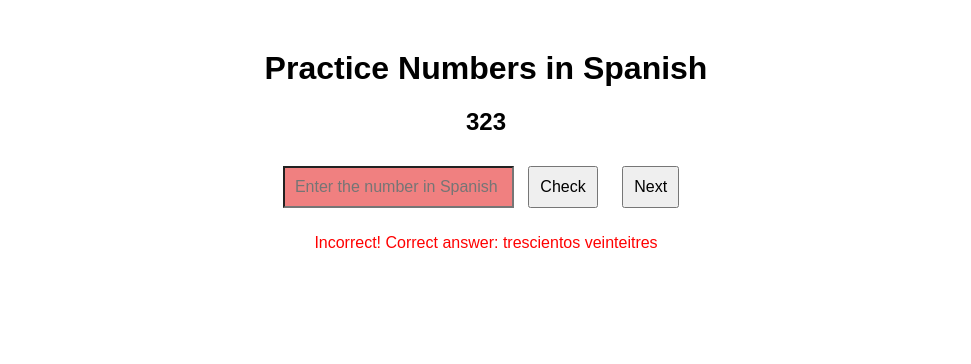
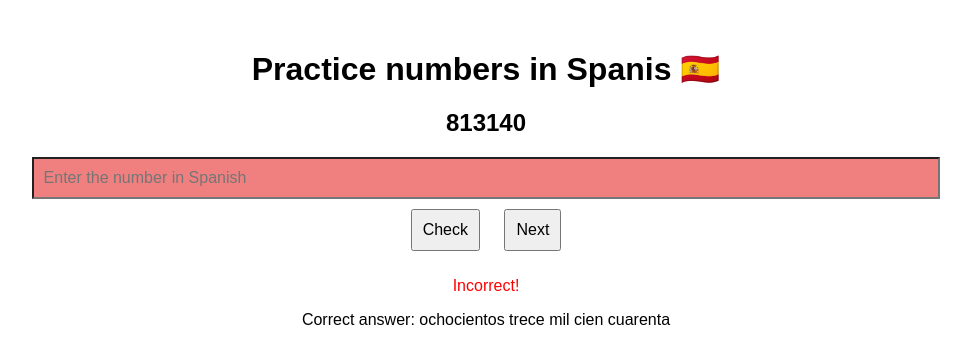
Before and after one commit to milosveljkovic/spanish-num-practice, a website: page index.html in a window 1280 px wide. Both pictures are taken after a click on the button "Check". Shown: the whole page, without its empty margins (154-1125 px from the left). Drawn offline with Linux system fonts and the light colour scheme.

Commit message:
fix: typo

```diff
--- a/index.html
+++ b/index.html
@@ -11,12 +11,14 @@
     </style>
 </head>
 <body>
-    <h1>Practice Numbers in Spanish</h1>
+    <h1>Practice numbers in Spanis 🇪🇸</h1>
     <h2 id="number-display"></h2>
-    <input type="text" id="input-field" placeholder="Enter the number in Spanish">
+    <input type="text" id="input-field" style="width:70%" placeholder="Enter the number in Spanish">
+    </br>
     <button id="check-button">Check</button>
     <button id="next-button">Next</button>
     <p id="feedback"></p>
+    <p id="answer"></p>
     <script src="script.js"></script>
 </body>
 </html>
--- a/script.js
+++ b/script.js
@@ -55,14 +55,15 @@ document.addEventListener("DOMContentLoaded", () => {
     const checkButton = document.getElementById("check-button");
     const nextButton = document.getElementById("next-button");
     const feedback = document.getElementById("feedback");
+    const answer = document.getElementById("answer");
 
     function generateNumber() {
-        // currentNumber = Math.floor(Math.random() * 1000000) + 1;
-        currentNumber = 323;
+        currentNumber = Math.floor(Math.random() * 1000000) + 1;
         numberDisplay.textContent = currentNumber;
         inputField.value = "";
         inputField.style.backgroundColor = "white";
         feedback.textContent = "";
+        answer.textContent = "";
     }
 
     checkButton.addEventListener("click", () => {
@@ -71,12 +72,13 @@ document.addEventListener("DOMContentLoaded", () => {
 
         if (userAnswer === correctAnswer) {
             inputField.style.backgroundColor = "lightgreen";
-            feedback.textContent = "Correct!";
+            feedback.textContent = "Correcto! Muy bien!";
             feedback.style.color = "green";
         } else {
             inputField.style.backgroundColor = "lightcoral";
-            feedback.textContent = `Incorrect! Correct answer: ${correctAnswer}`;
+            feedback.textContent = "Incorrect!";
             feedback.style.color = "red";
+            answer.textContent = `Correct answer: ${correctAnswer}`
         }
     });
 
```
